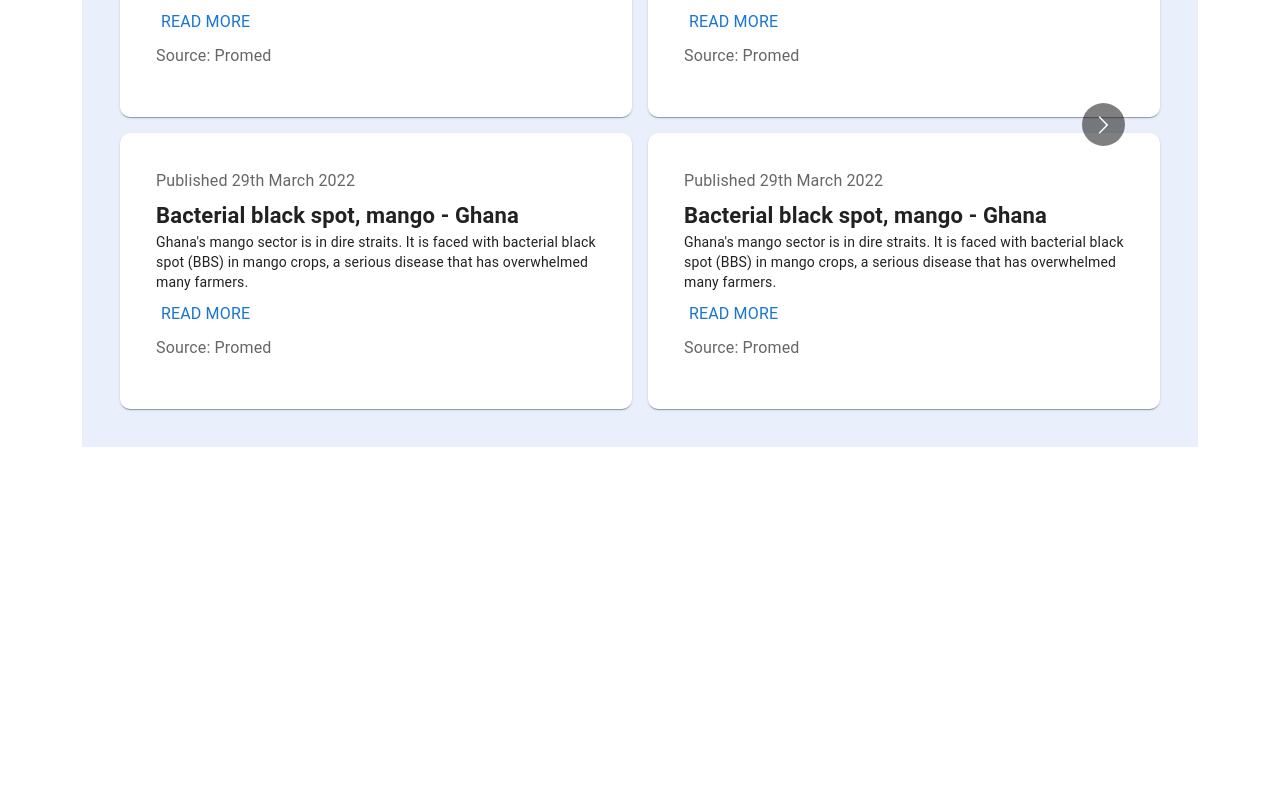
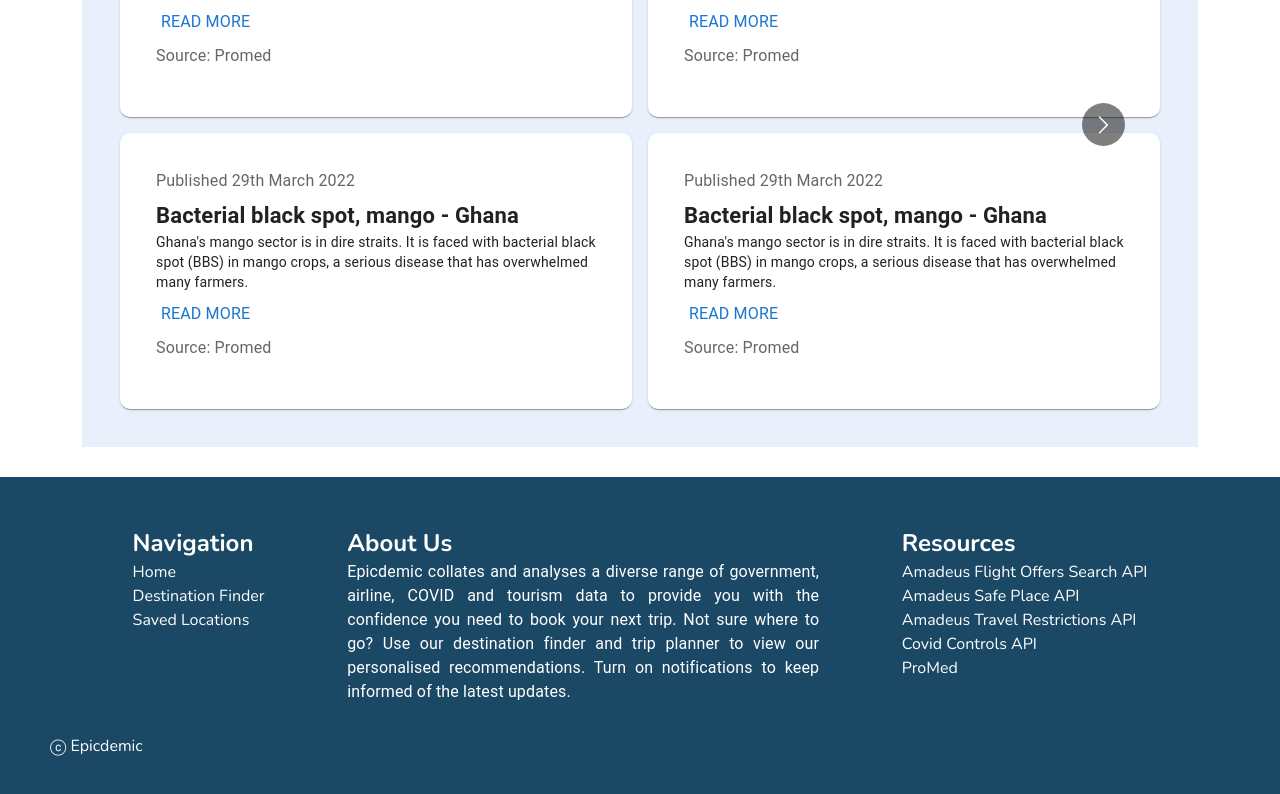
Before and after one commit to sophiac6410/SENG3011_EpicDemic, a React (Create React App) app in the folder PHASE_2/Application_SourceCode/epicdemic/: page / in a window 1280 px wide. Shown: the part 4286-5080 px from the top of the page. Before the commit the page ends 4763 px from the top, so only its background shows below. Built offline with nearby package versions, Linux system fonts and the light colour scheme.

Commit message:
Created footer

```diff
--- a/PHASE_2/Application_SourceCode/epicdemic/src/App.js
+++ b/PHASE_2/Application_SourceCode/epicdemic/src/App.js
@@ -1,5 +1,6 @@
 import React from 'react'
 import NavbarComp from './components/Navbar'
+import Footer from './components/Footer'
 import Home from './pages/home'
 import Register from './pages/Register'
 import Login from './pages/Login'
@@ -115,6 +116,7 @@ function App() {
             <Route path="/saved" element={<SavedLocations/>}/>
           </Routes>
         </BrowserRouter>
+        <Footer></Footer>
       </ThemeProvider>
     )
 }
--- /dev/null
+++ b/PHASE_2/Application_SourceCode/epicdemic/src/components/Footer.js
@@ -0,0 +1,44 @@
+import Typography from '@mui/material/Typography';
+import { Box, Link } from "@material-ui/core";
+
+function Footer () {
+  return (
+    <Box className="bg-dark-teal" sx={{color: 'white', padding: '50px'}}>
+      <Box sx={{display: 'flex', justifyContent: 'space-evenly', marginBottom: '30px' }}>
+        <Box sx={{
+            display: 'flex',
+            alignItems: 'flex-start',
+            flexDirection: 'column'
+          }}>
+          <Typography variant="heading3">Navigation</Typography>
+          <Link href="/" color="inherit">Home</Link>
+          <Link href="/finder" color="inherit">Destination Finder</Link>
+          <Link href="/saved" color="inherit">Saved Locations</Link>
+        </Box>
+        <Box sx={{ width: '40%' }}>
+          <Typography variant="heading3">About Us</Typography>
+          <Typography variant="body1" sx={{ textAlign: 'justify' }}>
+            Epicdemic collates and analyses a diverse range of government, airline, COVID and tourism data to provide you with the confidence you need to book your next trip.
+            Not sure where to go?
+            Use our destination finder and trip planner to view our personalised recommendations.  Turn on notifications to keep informed of the latest updates.
+          </Typography>
+        </Box>
+        <Box sx={{
+            display: 'flex',
+            alignItems: 'flex-start',
+            flexDirection: 'column'
+          }}>
+          <Typography variant="heading3" sx={{display: 'block'}}>Resources</Typography>
+          <Link href="https://developers.amadeus.com/self-service/category/air/api-doc/flight-offers-search" color="inherit">Amadeus Flight Offers Search API</Link>
+          <Link href="https://developers.amadeus.com/self-service/category/covid-19-and-travel-safety/api-doc/safe-place" color="inherit">Amadeus Safe Place API</Link>
+          <Link href="https://developers.amadeus.com/self-service/category/covid-19-and-travel-safety/api-doc/travel-restrictions" color="inherit">Amadeus Travel Restrictions API</Link>
+          <Link href="https://covidcontrols.co/" color="inherit">Covid Controls API</Link>
+          <Link href="https://promedmail.org/" color="inherit">ProMed</Link>
+        </Box>
+      </Box>
+      <Typography variant="body">ⓒ Epicdemic</Typography>
+    </Box>
+  )
+}
+
+export default Footer
--- a/PHASE_2/Application_SourceCode/epicdemic/src/pages/home.js
+++ b/PHASE_2/Application_SourceCode/epicdemic/src/pages/home.js
@@ -12,7 +12,7 @@ import Typography from '@mui/material/Typography'
 
 function Home() {
   return (
-      <Container fluid="sm" style={{"background-color": "white"}}>
+      <Container style={{"background-color": "white"}}>
         <Row>
           <div id="header">
             {/* <h1 class="heading1" style={ { color: '#1B4965' }}>
```
